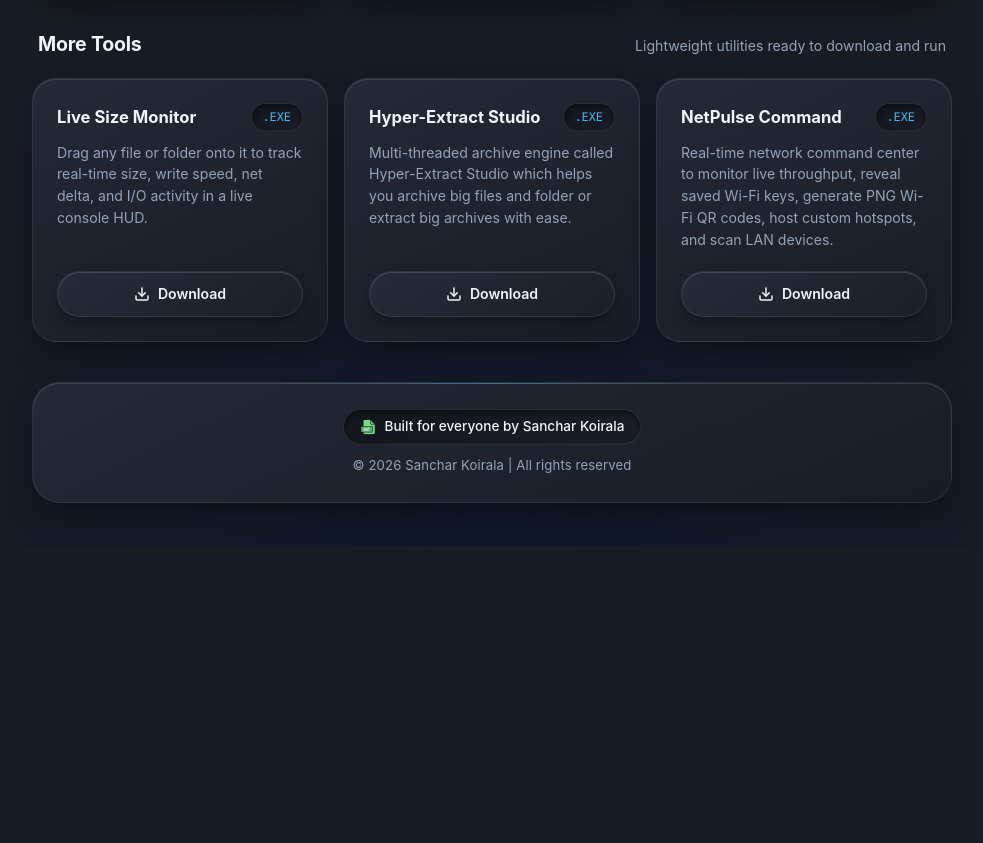
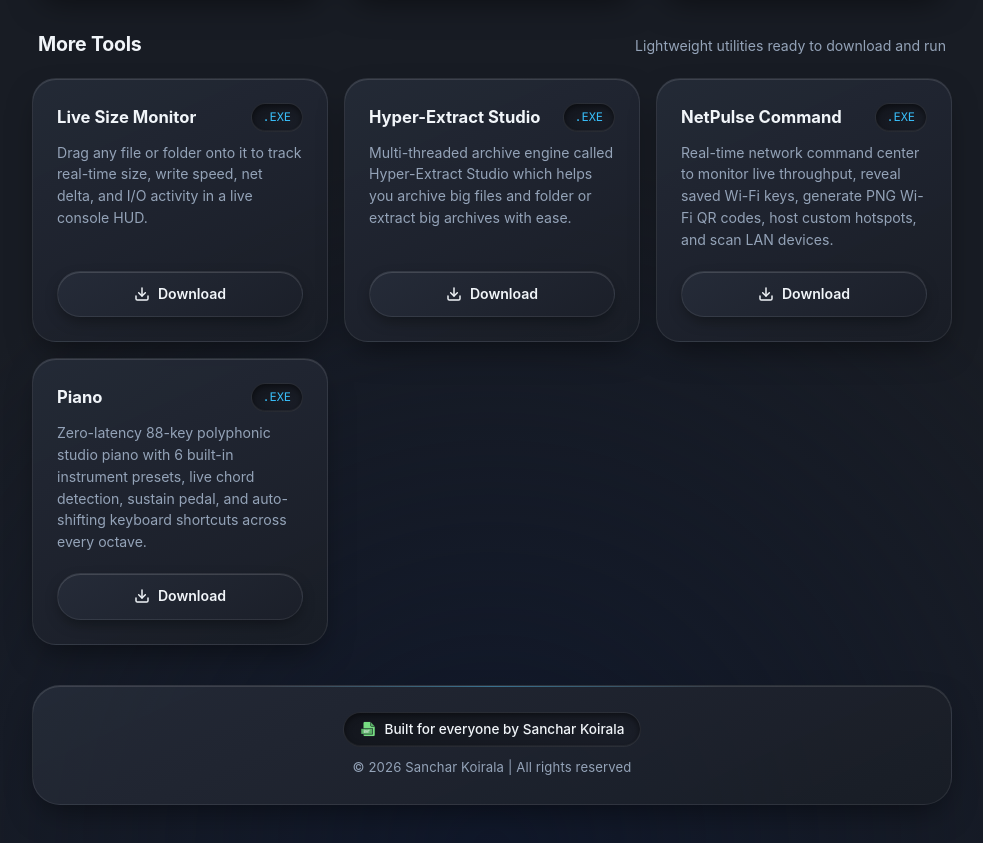
Before and after one commit to sanchar303/bat-to-exe, a plain HTML site: page index.html in a window 1280 px wide. Shown: the part 844-1687 px from the top of the page, without its empty margins (148-1131 px from the left). Before the commit the page ends 1391 px from the top, so only its background shows below. Drawn offline with Linux system fonts and the light colour scheme.

Commit message:
Add files via upload

```diff
--- a/index.html
+++ b/index.html
@@ -890,6 +890,12 @@
         badge: ".EXE",
         description: "Real-time network command center to monitor live throughput, reveal saved Wi-Fi keys, generate PNG Wi-Fi QR codes, host custom hotspots, and scan LAN devices."
       }
+      ,{
+        title: "Piano",
+        file: "piano.exe",
+        badge: ".EXE",
+        description: "Zero-latency 88-key polyphonic studio piano with 6 built-in instrument presets, live chord detection, sustain pedal, and auto-shifting keyboard shortcuts across every octave."
+      }
     ];
 
     /* =========================================================================
```
Also changed, not shown: 1 other file.
